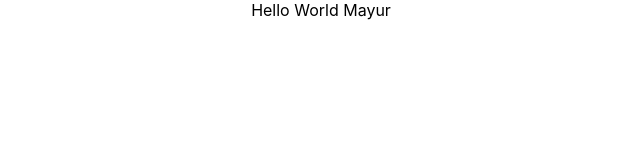
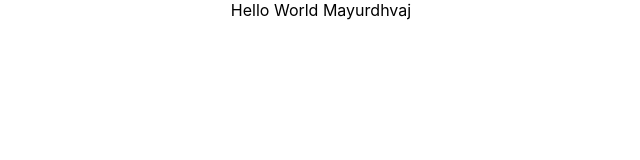
Before and after one commit to rimpalsathe0105/diex.github.io, a React (Create React App) app: page / in a window 1280 px wide. Shown: the top 160 px of the page, without its empty margins (319-959 px from the left). Built offline with nearby package versions, Linux system fonts and the light colour scheme.

Commit message:
Update App.js

```diff
--- a/src/App.js
+++ b/src/App.js
@@ -4,7 +4,7 @@ import './App.css';
 function App() {
   return (
     <div className="App">
-        Hello World Mayur
+        Hello World Mayurdhvaj
     </div>
   );
 }
```
